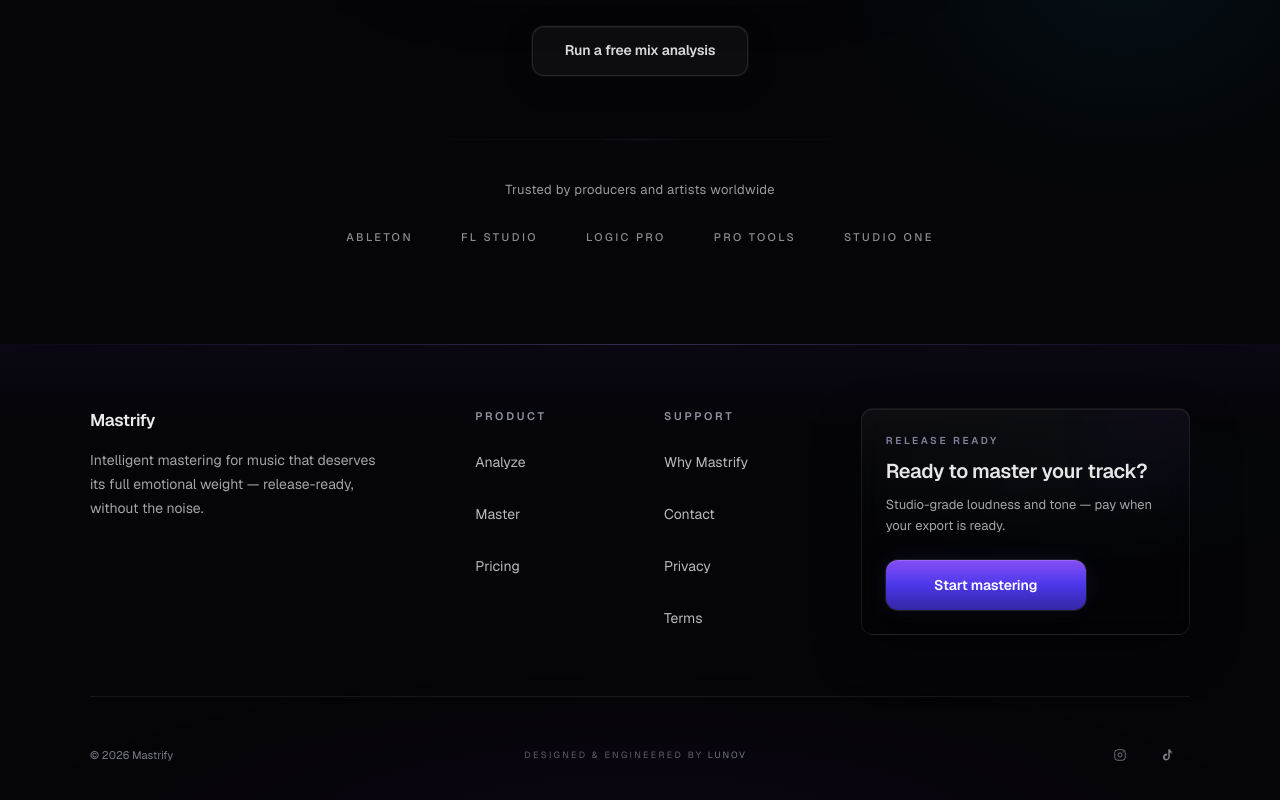
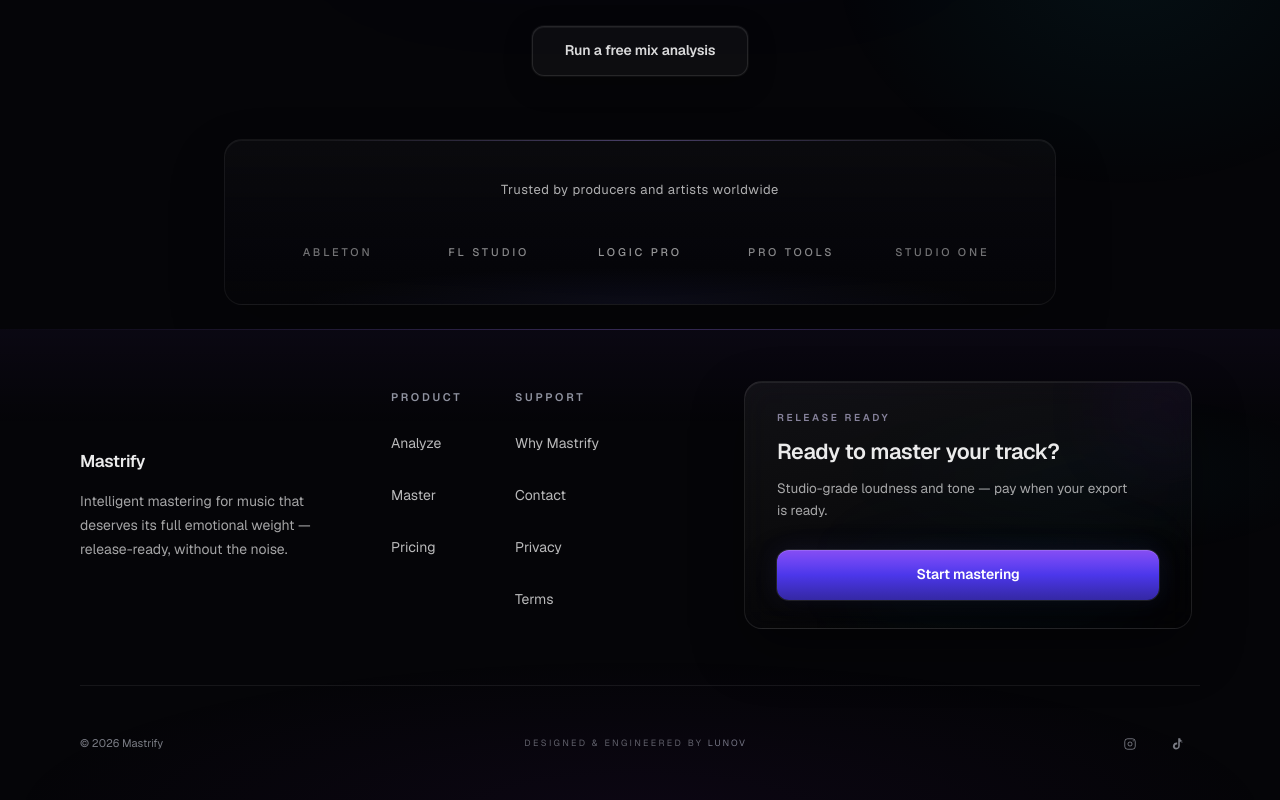
Before and after one commit to andyrozzofficial-byte/mastrify, a Next.js app: page /landing in a window 1280 px wide. Shown: the part 970-1770 px from the top of the page. Built offline with nearby package versions, Linux system fonts and the light colour scheme.

Commit message:
Refine trust section and footer desktop balance

```diff
--- a/app/components/SiteFooter.tsx
+++ b/app/components/SiteFooter.tsx
@@ -103,16 +103,16 @@ export default function SiteFooter() {
       />
 
       <motion.div
-        className="relative mx-auto w-full max-w-[1180px] px-5 pt-12 pb-[max(2.25rem,env(safe-area-inset-bottom))] sm:px-6 sm:pt-14 md:px-10 md:pt-16 md:pb-12"
+        className="footer-shell relative mx-auto w-full px-5 pt-11 pb-[max(2.25rem,env(safe-area-inset-bottom))] sm:px-6 sm:pt-12 md:px-10 md:pt-14 md:pb-12 lg:pt-[3.25rem]"
         initial={reduce ? false : { opacity: 0, y: 14 }}
         whileInView={reduce ? undefined : { opacity: 1, y: 0 }}
         viewport={{ once: true, margin: "-48px" }}
         transition={{ duration: 0.7, ease: EASE }}
       >
-        <motion.div className="grid items-start gap-10 sm:gap-12 lg:grid-cols-12 lg:gap-12 lg:gap-x-12 xl:gap-x-14">
+        <motion.div className="grid items-start gap-10 sm:gap-12 lg:grid-cols-12 lg:items-center lg:gap-x-8 xl:gap-x-10">
           {/* Brand */}
           <motion.div
-            className="lg:col-span-4"
+            className="lg:col-span-3 xl:col-span-3"
             initial={reduce ? false : { opacity: 0, y: 10 }}
             whileInView={reduce ? undefined : { opacity: 1, y: 0 }}
             viewport={{ once: true }}
@@ -121,7 +121,7 @@ export default function SiteFooter() {
             <Link href="/" className="inline-flex items-center">
               <span className="text-[17px] font-semibold tracking-[-0.02em] text-white/92">Mastrify</span>
             </Link>
-            <p className="mt-4 max-w-[16.5rem] text-[13px] leading-[1.65] text-muted md:max-w-[18rem] md:text-[14px] md:leading-[1.7]">
+            <p className="mt-4 max-w-[16.5rem] text-[13px] leading-[1.65] text-muted lg:max-w-[15.5rem] md:text-[14px] md:leading-[1.7] xl:max-w-[17rem]">
               Intelligent mastering for music that deserves its full emotional weight — release-ready, without the
               noise.
             </p>
@@ -129,7 +129,7 @@ export default function SiteFooter() {
 
           {/* Navigation */}
           <motion.div
-            className="grid grid-cols-2 gap-x-8 gap-y-10 sm:gap-x-12 sm:gap-y-8 lg:col-span-4"
+            className="grid max-w-[17.5rem] grid-cols-2 gap-x-8 gap-y-10 sm:gap-x-10 sm:gap-y-8 lg:col-span-3 lg:max-w-[15.5rem] lg:justify-self-center xl:col-span-3 xl:max-w-[16.5rem]"
             initial={reduce ? false : { opacity: 0, y: 10 }}
             whileInView={reduce ? undefined : { opacity: 1, y: 0 }}
             viewport={{ once: true }}
@@ -141,35 +141,39 @@ export default function SiteFooter() {
 
           {/* Mastering CTA */}
           <motion.div
-            className="lg:col-span-4"
+            className="lg:col-span-6 lg:pl-2 xl:col-span-6 xl:pl-4"
             initial={reduce ? false : { opacity: 0, y: 10 }}
             whileInView={reduce ? undefined : { opacity: 1, y: 0 }}
             viewport={{ once: true }}
             transition={{ duration: 0.6, delay: 0.08, ease: EASE }}
           >
-            <div className="relative overflow-hidden rounded-xl border border-white/[0.08] bg-gradient-to-b from-white/[0.04] to-black/[0.35] p-5 shadow-[inset_0_1px_0_rgba(255,255,255,0.06),0_20px_48px_rgba(0,0,0,0.35)] backdrop-blur-md md:p-6">
+            <motion.div className="footer-cta-card lg:max-w-[26.5rem] lg:ml-auto lg:mr-1 xl:max-w-[28rem] xl:mr-2">
               <motion.div
-                className="pointer-events-none absolute -right-8 -top-8 h-28 w-28 rounded-full bg-violet-600/[0.08] blur-2xl"
+                className="pointer-events-none absolute -right-10 -top-10 h-32 w-32 rounded-full bg-violet-600/[0.1] blur-2xl"
                 aria-hidden
-                animate={reduce ? undefined : { opacity: [0.35, 0.6, 0.35] }}
+                animate={reduce ? undefined : { opacity: [0.35, 0.62, 0.35] }}
                 transition={{ duration: 8, repeat: Infinity, ease: "easeInOut" }}
               />
-              <div className="relative">
+              <div
+                className="pointer-events-none absolute bottom-0 left-1/4 h-20 w-2/3 rounded-full bg-cyan-500/[0.04] blur-2xl"
+                aria-hidden
+              />
+              <div className="relative flex h-full flex-col justify-center">
                 <p className="text-[10px] font-semibold uppercase tracking-[0.26em] text-violet-200/58">Release ready</p>
-                <h2 className="mt-2 text-[1.15rem] font-semibold tracking-[-0.02em] text-white/90 sm:text-[1.25rem]">
+                <h2 className="mt-2.5 text-[1.2rem] font-semibold tracking-[-0.02em] text-white/92 sm:text-[1.3rem] lg:text-[1.35rem]">
                   Ready to master your track?
                 </h2>
-                <p className="mt-2 text-[12px] leading-relaxed text-muted sm:text-[13px]">
+                <p className="mt-2.5 max-w-[22rem] text-[12px] leading-relaxed text-muted sm:text-[13px] lg:text-[13.5px]">
                   Studio-grade loudness and tone — pay when your export is ready.
                 </p>
                 <PremiumButton
                   href="/master"
-                  className="mt-5 min-h-[46px] w-auto min-w-[12.5rem] px-7 text-[13px] sm:mt-6"
+                  className="mt-6 min-h-[46px] w-auto min-w-[13rem] px-8 text-[13px] lg:mt-7"
                 >
                   Start mastering
                 </PremiumButton>
               </div>
-            </div>
+            </motion.div>
           </motion.div>
         </motion.div>
 
--- a/app/globals.css
+++ b/app/globals.css
@@ -246,6 +246,170 @@ body {
   .text-label-strong {
     color: var(--text-label-strong);
   }
+  /* Landing trust band — anchored DAW row, premium opacity ladder */
+  .trust-band {
+    position: relative;
+    margin-top: 3.25rem;
+    margin-inline: auto;
+    max-width: 52rem;
+    padding: 2rem 1.25rem 2.25rem;
+    border-radius: 1rem;
+    border: 1px solid rgba(255, 255, 255, 0.06);
+    background: linear-gradient(
+      180deg,
+      rgba(255, 255, 255, 0.025) 0%,
+      rgba(8, 8, 14, 0.55) 48%,
+      rgba(5, 5, 8, 0.35) 100%
+    );
+    box-shadow:
+      inset 0 1px 0 rgba(255, 255, 255, 0.05),
+      0 24px 56px rgba(0, 0, 0, 0.22);
+  }
+  .trust-band::before {
+    content: "";
+    position: absolute;
+    inset-inline: 12%;
+    top: 0;
+    height: 1px;
+    background: linear-gradient(
+      90deg,
+      transparent,
+      rgba(167, 139, 250, 0.35) 50%,
+      transparent
+    );
+    pointer-events: none;
+  }
+  .trust-band::after {
+    content: "";
+    pointer-events: none;
+    position: absolute;
+    inset-inline: 8%;
+    bottom: 0;
+    height: 40%;
+    border-radius: 9999px;
+    background: radial-gradient(ellipse 70% 80% at 50% 100%, rgba(99, 102, 241, 0.08), transparent 70%);
+    opacity: 0.9;
+  }
+  @media (min-width: 768px) {
+    .trust-band {
+      margin-top: 4rem;
+      padding: 2.5rem 2.5rem 2.75rem;
+      border-radius: 1.125rem;
+    }
+  }
+  .trust-band-heading {
+    position: relative;
+    z-index: 1;
+    text-align: center;
+    font-size: 12px;
+    letter-spacing: 0.06em;
+    color: var(--text-support-68);
+  }
+  @media (min-width: 768px) {
+    .trust-band-heading {
+      font-size: 13px;
+      letter-spacing: 0.04em;
+    }
+  }
+  .trust-daw-grid {
+    position: relative;
+    z-index: 1;
+    display: flex;
+    flex-wrap: wrap;
+    align-items: center;
+    justify-content: center;
+    gap: 0.75rem 1.75rem;
+    margin-top: 2rem;
+    padding-inline: 0.25rem;
+  }
+  @media (min-width: 768px) {
+    .trust-daw-grid {
+      display: grid;
+      grid-template-columns: repeat(5, minmax(0, 1fr));
+      gap: 0.5rem 1.25rem;
+      margin-top: 2.75rem;
+      max-width: 46rem;
+      margin-inline: auto;
+    }
+  }
+  @media (min-width: 1024px) {
+    .trust-daw-grid {
+      gap: 0.5rem 1.75rem;
+    }
+  }
+  .trust-daw-label {
+    display: block;
+    text-align: center;
+    font-size: 10px;
+    font-weight: 500;
+    text-transform: uppercase;
+    letter-spacing: 0.24em;
+    color: rgba(255, 255, 255, 0.5);
+    transition: color 0.25s ease;
+  }
+  @media (min-width: 768px) {
+    .trust-daw-label {
+      font-size: 11px;
+      letter-spacing: 0.26em;
+    }
+  }
+  .trust-daw-grid > li:nth-child(1) .trust-daw-label,
+  .trust-daw-grid > li:nth-child(5) .trust-daw-label {
+    color: rgba(255, 255, 255, 0.44);
+  }
+  .trust-daw-grid > li:nth-child(2) .trust-daw-label,
+  .trust-daw-grid > li:nth-child(4) .trust-daw-label {
+    color: rgba(255, 255, 255, 0.52);
+  }
+  .trust-daw-grid > li:nth-child(3) .trust-daw-label {
+    color: rgba(255, 255, 255, 0.58);
+  }
+  @media (hover: hover) {
+    .trust-daw-grid > li:hover .trust-daw-label {
+      color: rgba(255, 255, 255, 0.68);
+    }
+  }
+  .landing-close-footer {
+    padding-bottom: 2.75rem;
+  }
+  @media (min-width: 768px) {
+    .landing-close-footer {
+      padding-bottom: 2rem;
+    }
+  }
+  @media (min-width: 1024px) {
+    .landing-close-footer {
+      padding-bottom: 1.5rem;
+    }
+  }
+  .footer-shell {
+    max-width: 1200px;
+  }
+  .footer-cta-card {
+    position: relative;
+    overflow: hidden;
+    width: 100%;
+    border-radius: 1rem;
+    border: 1px solid rgba(255, 255, 255, 0.09);
+    background: linear-gradient(165deg, rgba(255, 255, 255, 0.05) 0%, rgba(0, 0, 0, 0.38) 100%);
+    padding: 1.375rem 1.5rem;
+    box-shadow:
+      inset 0 1px 0 rgba(255, 255, 255, 0.07),
+      0 22px 52px rgba(0, 0, 0, 0.38);
+    backdrop-filter: blur(14px);
+  }
+  @media (min-width: 640px) {
+    .footer-cta-card {
+      padding: 1.5rem 1.625rem;
+    }
+  }
+  @media (min-width: 1024px) {
+    .footer-cta-card {
+      min-height: 13.5rem;
+      padding: 1.75rem 2rem;
+      border-radius: 1.125rem;
+    }
+  }
 }
 @keyframes fadeIn {
   from {
--- a/app/landing/page.tsx
+++ b/app/landing/page.tsx
@@ -144,7 +144,7 @@ export default function Landing() {
         />
 
         <motion.div
-          className="page-container relative z-10 pt-14 pb-20 md:pt-16 md:pb-24"
+          className="page-container landing-close-footer relative z-10 pt-14 md:pt-16"
           initial={reduce ? false : { opacity: 0, y: 14 }}
           whileInView={reduce ? undefined : { opacity: 1, y: 0 }}
           viewport={{ once: true, margin: "-40px" }}
@@ -164,12 +164,16 @@ export default function Landing() {
             </PremiumButton>
           </CinematicReveal>
 
-          <CinematicReveal className="mx-auto mt-14 max-w-[920px] md:mt-16" delay={0.08}>
-            <CinematicDivider className="mb-10" />
-            <p className="text-center text-[12px] tracking-wide text-white/60 md:text-[13px]">
-              Trusted by producers and artists worldwide
-            </p>
-            <ul className="mt-6 flex flex-wrap items-center justify-center gap-x-8 gap-y-3 md:gap-x-12">
+          <CinematicReveal className="mx-auto mt-14 max-w-[920px] md:mt-[3.75rem]" delay={0.08}>
+            <motion.div
+              className="trust-band"
+              initial={reduce ? false : { opacity: 0, y: 10 }}
+              whileInView={reduce ? undefined : { opacity: 1, y: 0 }}
+              viewport={{ once: true, margin: "-24px" }}
+              transition={{ duration: 0.65, ease: EASE }}
+            >
+              <p className="trust-band-heading">Trusted by producers and artists worldwide</p>
+              <ul className="trust-daw-grid" aria-label="Supported digital audio workstations">
                 {dawLogos.map((name, i) => (
                   <motion.li
                     key={name}
@@ -178,12 +182,11 @@ export default function Landing() {
                     viewport={{ once: true }}
                     transition={{ duration: 0.5, delay: 0.04 * i, ease: EASE }}
                   >
-                  <span className="text-[10px] font-medium uppercase tracking-[0.22em] text-white/54 md:text-[11px]">
-                    {name}
-                  </span>
+                    <span className="trust-daw-label">{name}</span>
                   </motion.li>
                 ))}
               </ul>
+            </motion.div>
           </CinematicReveal>
         </motion.div>
       </section>
```
Lines whose indentation alone changed are shown as unchanged.
